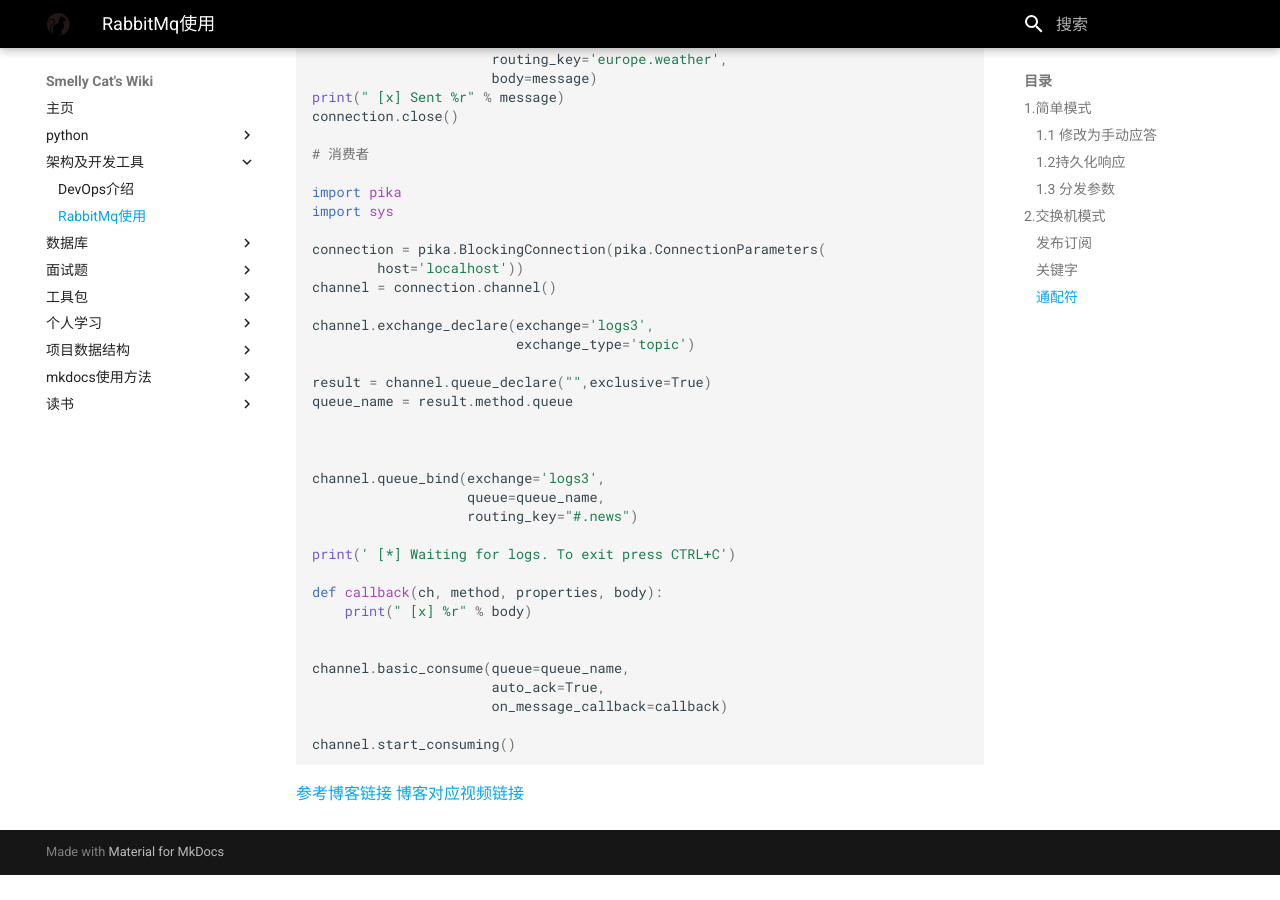
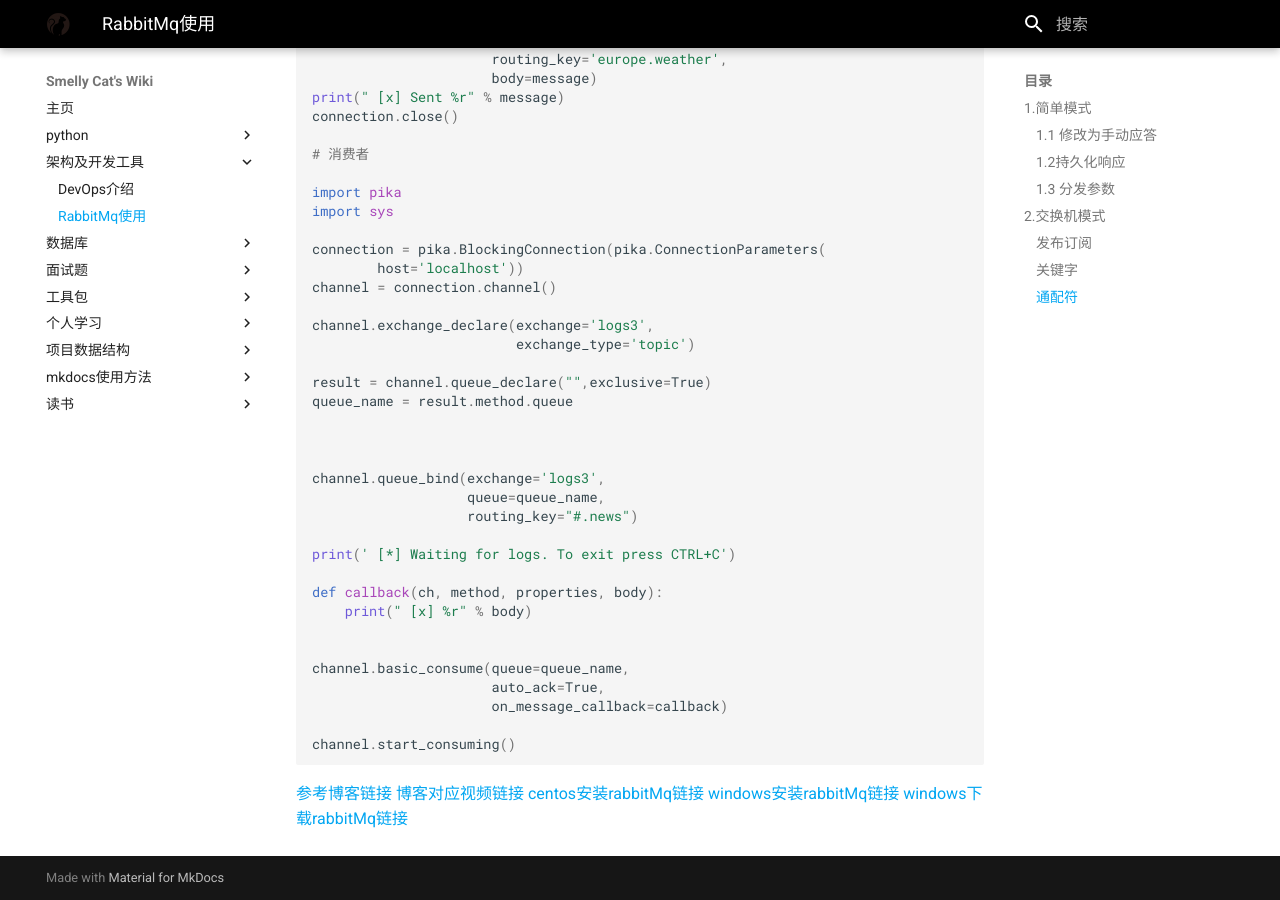
Before and after one commit to MonkeyEric/Eric_doc, an MkDocs documentation site: the page built from docs/架构及开发工具/rabbitmq.md, in a window 1280 px wide and 900 px high, scrolled down 4297 px. Built offline with MkDocs 1.6.1 and Material for MkDocs 9.7.7, drawn with Linux system fonts in a browser that asks for light colours; nearby versions of some CDN libraries; library files that are not in the unit come from our copies; a script that is not in the unit is left out; comment, search, counter and statistics services are not loaded; before the commit the page ends 5172 px from its top, so only the background shows below that.

Commit message:
rabbitmq

```diff
--- a/docs/架构及开发工具/rabbitmq.md
+++ b/docs/架构及开发工具/rabbitmq.md
@@ -247,3 +247,6 @@ channel.start_consuming()
 
 [参考博客链接](https://www.cnblogs.com/pyedu/p/11866829.html)
 [博客对应视频链接](https://www.bilibili.com/video/BV12A411q7dE?p=7&spm_id_from=pageDriver)
+[centos安装rabbitMq链接](https://www.cnblogs.com/fengyumeng/p/11133924.html)
+[windows安装rabbitMq链接](https://blog.csdn.net/xtjatswc/article/details/107294414)
+[windows下载rabbitMq链接](https://www.jb51.net/softs/653521.html)
```
